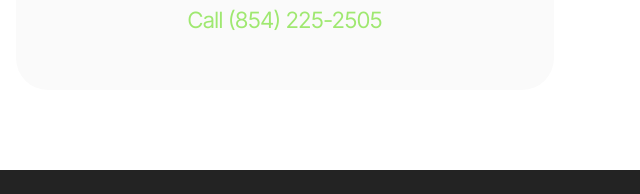
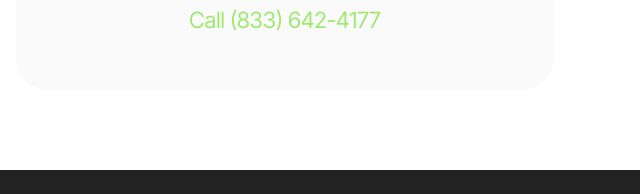
Before and after one commit to johnmiller0467/robi-n, a plain HTML site: page contacts.html in a window 1280 px wide. Shown: the part 1092-1286 px from the top of the page, 640-1280 px from the left. Drawn offline with Linux system fonts and the light colour scheme; files whose address does not match are found by name.

Commit message:
Update contacts.html

```diff
--- a/contacts.html
+++ b/contacts.html
@@ -115,7 +115,7 @@
                         </h4>
                         <p class="mbr-text mbr-fonts-style mb-2 display-4">24x7 Call Us</p>
                         <h5 class="link mbr-black mbr-fonts-style display-7">
-                            <a href="tel:+1 (854) 225-2505" class="text-primary">Call (854) 225-2505</a></h5>
+                            <a href="tel:+1 (833) 642-4177" class="text-primary">Call (833) 642-4177</a></h5>
                     </div>
                 </div>
             </div>
```
